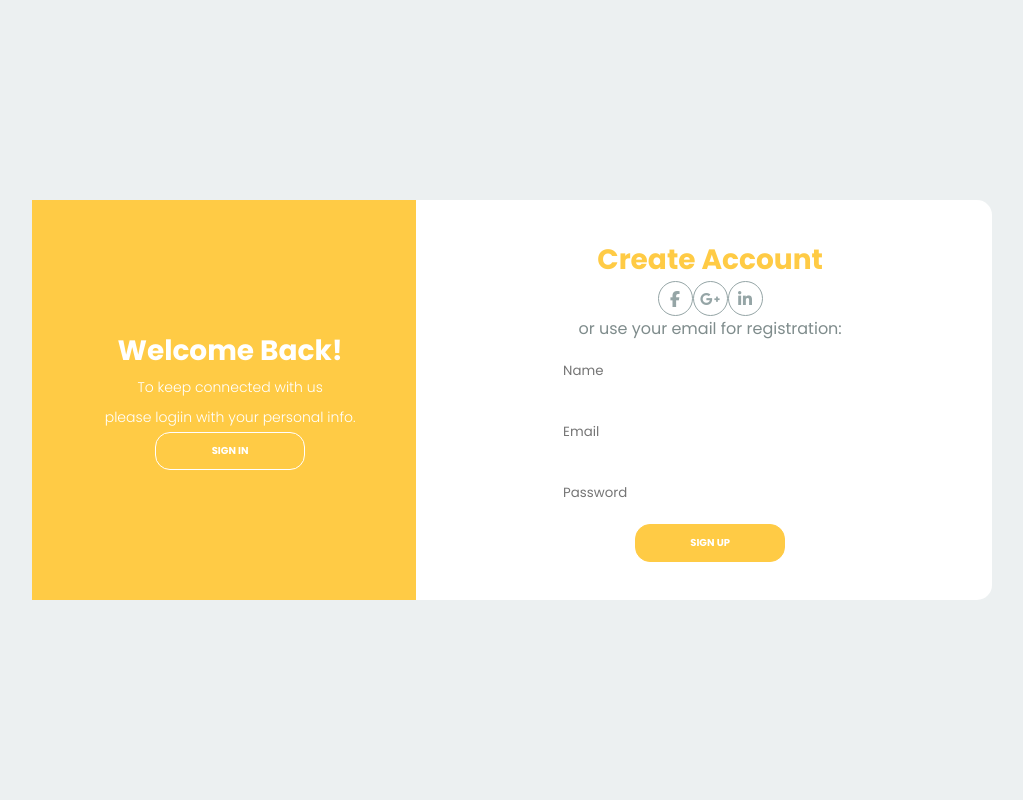
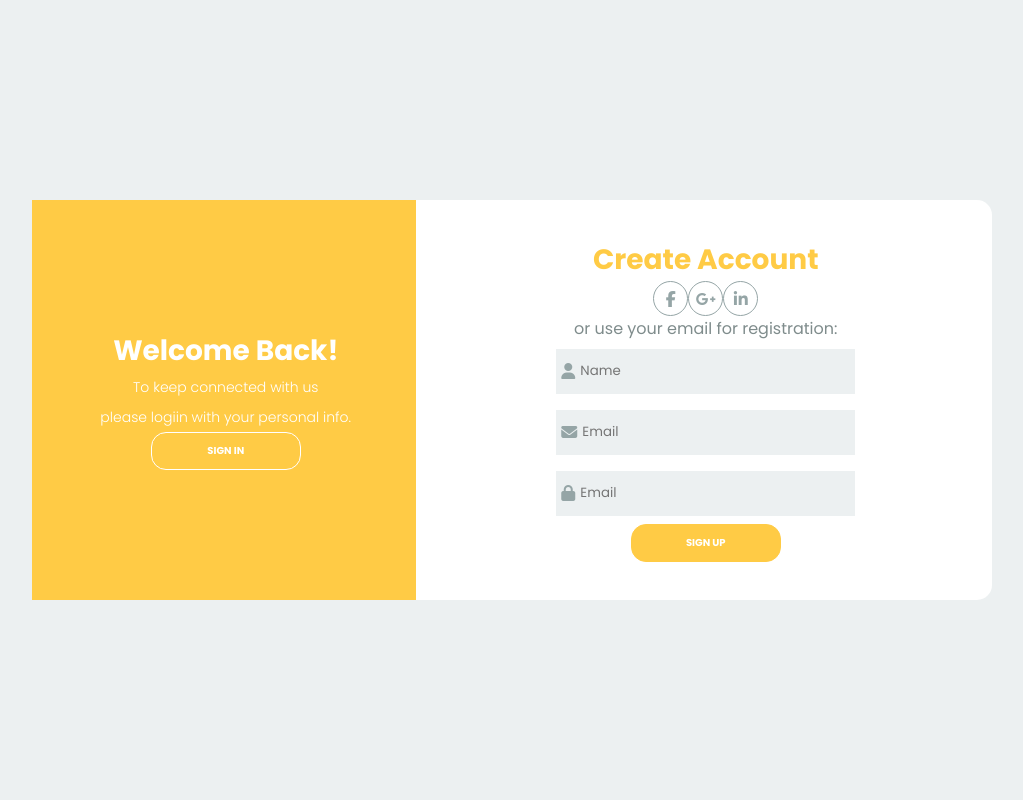
Before and after one commit to CauaHm/Finder.v2, a PHP site: page /src/pages/login.html in a window 1280 px wide. Shown: the whole page, without its empty margins (128-1151 px from the left). Run offline with PHP 8.4, Linux system fonts and the light colour scheme.

Commit message:
adicionando ícones no login

```diff
--- a/src/pages/login.html
+++ b/src/pages/login.html
@@ -42,10 +42,23 @@
                 </div>
                 <!--icones social media-->
                 <p class="description descripition-second">or use your email for registration:</p>
+
                 <form class="formLogin">
-                    <input type="text" placeholder="Name" />
-                    <input type="email" placeholder="Email" />
-                    <input type="password" placeholder="Password" />
+                    <label class="Labellogin-input" for="">
+                        <i class="fa-solid fa-user icon-modify"></i>
+                        <input type="text" placeholder="Name" />
+                    </label>
+
+                    <label class="Labellogin-input" for="">
+                        <i class="fa-solid fa-envelope icon-modify"></i>
+                        <input type="email" placeholder="Email" />
+                    </label>
+
+                    <label class="Labellogin-input" for="">
+                         <i class="fa-solid fa-lock icon-modify "></i>
+                        <input type="email" placeholder="Email" />
+                    </label>
+
                     <button class="btnLogin btn-second">sign up</button>
                 </form>
             </div>
--- a/src/styles/login.css
+++ b/src/styles/login.css
@@ -141,10 +141,23 @@ body {
 }
 
 .formLogin input {
+    width: 100%;
     height: 45px;
     border: none;
     color: #ecf0f1;
+    background-color: #ecf0f1;
+}
+
+.Labellogin-input {
+    display: flex;
+    align-items: center;
+    background-color: #ecf0f1;
     margin: 8px;
+}
+
+.icon-modify {
+    color: #95a5a6;
+    padding: 0 5px;
 }
 
 .second-content {
```
